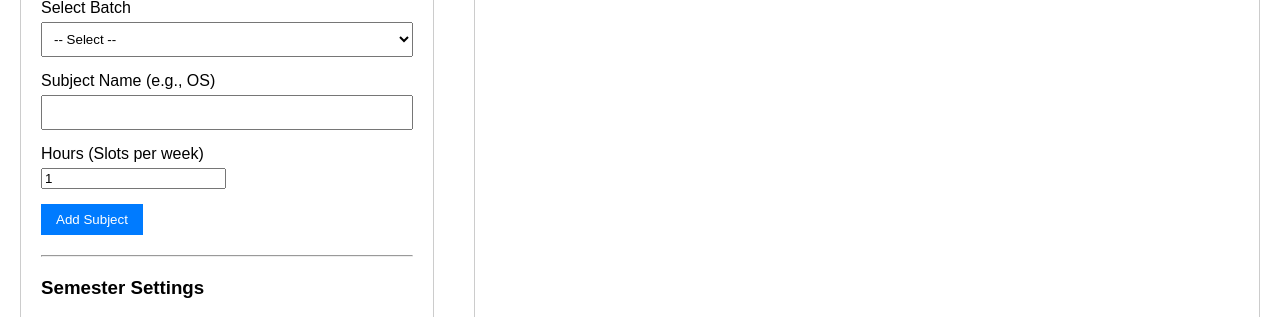
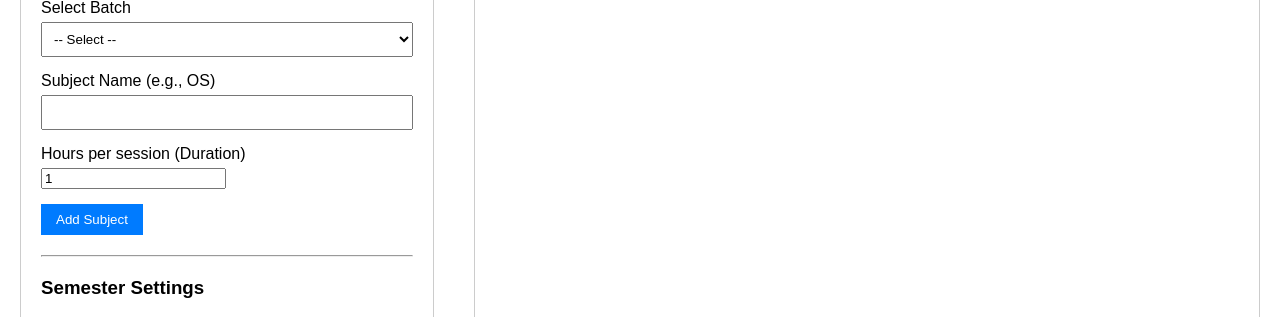
Before and after one commit to varunpnair92/timetable, a Django app: page /manage-batches/ in a window 1280 px wide. Shown: the part 651-968 px from the top of the page. Run offline with Django 5.2, Linux system fonts and the light colour scheme; data that the repository does not hold is empty; parts of the project's set-up code (start-up, migrations or seed data) failed here and were passed over.

Commit message:
feat: implement dynamic block durations based on subject hours per session

```diff
--- a/fisat/views.py
+++ b/fisat/views.py
@@ -2533,11 +2533,23 @@ def api_run_auto_lab_allotment(request):
                     if block not in pref.allowed_hours.split(','): return False
                 return is_lab_free(lab_code, day, block)
 
+            def get_blocks_for_duration(duration):
+                if duration == 1:
+                    return ['1','2','3','4','5','6','7']
+                elif duration == 2:
+                    return ['1,2', '3,4', '5,6']
+                elif duration == 3:
+                    return ['1,2,3', '4,5,6', '5,6,7']
+                elif duration >= 4:
+                    return ['1,2,3,4', '4,5,6,7']
+                return ['1,2,3']
+
             allocated_for_batch = {batch.id: set() for batch in batches_to_allocate}
 
             for phase in ['strict', 'normal']:
                 for batch in batches_to_allocate:
                     subjects = [s.subject_name for s in batch.subjects.all()]
+                    subject_durations = {s.subject_name: s.hours for s in batch.subjects.all()}
                     desel = deselected_subjects.get(str(batch.id), [])
                     subjects_to_allocate = [s for s in subjects if s not in desel]
 
@@ -2608,7 +2620,8 @@ def api_run_auto_lab_allotment(request):
                                     if len(possible_slots) >= slots_needed: break
                                     if day in assigned_days_sim: continue
 
-                                    default_blocks = ['1,2,3', '4,5,6', '5,6,7']
+                                    duration = max(subject_durations.get(s1, 1), subject_durations.get(s2, 1))
+                                    default_blocks = get_blocks_for_duration(duration)
                                     blocks_to_try = [b for b in default_blocks if b not in assigned_blocks_sim] + [b for b in default_blocks if b in assigned_blocks_sim]
 
                                     for block in blocks_to_try:
@@ -2645,7 +2658,8 @@ def api_run_auto_lab_allotment(request):
                                     if len(possible_slots) >= slots_needed: break
                                     if day in assigned_days_sim: continue
 
-                                    default_blocks = ['1,2,3', '4,5,6', '5,6,7']
+                                    duration = max(subject_durations.get(s1, 1), subject_durations.get(s2, 1))
+                                    default_blocks = get_blocks_for_duration(duration)
                                     blocks_to_try = [b for b in default_blocks if b not in assigned_blocks_sim] + [b for b in default_blocks if b in assigned_blocks_sim]
 
                                     for block in blocks_to_try:
@@ -2704,7 +2718,8 @@ def api_run_auto_lab_allotment(request):
                                 if len(possible_slots) >= slots_needed: break
                                 if day in assigned_days_sim: continue
 
-                                default_blocks = ['1,2,3', '4,5,6', '5,6,7']
+                                duration = subject_durations.get(sub, 1)
+                                default_blocks = get_blocks_for_duration(duration)
                                 blocks_to_try = [b for b in default_blocks if b not in assigned_blocks_sim] + [b for b in default_blocks if b in assigned_blocks_sim]
 
                                 for block in blocks_to_try:
@@ -2740,7 +2755,8 @@ def api_run_auto_lab_allotment(request):
                                 if len(possible_slots) >= slots_needed: break
                                 if day in assigned_days_sim: continue
 
-                                default_blocks = ['1,2,3', '4,5,6', '5,6,7']
+                                duration = subject_durations.get(sub, 1)
+                                default_blocks = get_blocks_for_duration(duration)
                                 blocks_to_try = [b for b in default_blocks if b not in assigned_blocks_sim] + [b for b in default_blocks if b in assigned_blocks_sim]
 
                                 for block in blocks_to_try:
--- a/templates/auto_lab_allotment.html
+++ b/templates/auto_lab_allotment.html
@@ -337,7 +337,7 @@
                 if (deselectedSubjects[batchId] && deselectedSubjects[batchId].has(sub)) {
                     isChecked = false;
                 }
-                let slots = (subjectSlots[batchId] && subjectSlots[batchId][sub]) ? subjectSlots[batchId][sub] : subObj.hours;
+                let slots = (subjectSlots[batchId] && subjectSlots[batchId][sub]) ? subjectSlots[batchId][sub] : 1;
                 let subLabs = window.activeSubjectLabs[sub];
                 let subConfig = (subjectConfigs[batchId] && subjectConfigs[batchId][sub]) ? subjectConfigs[batchId][sub] : {strictPriority: false, allowSplitLabs: false, excludedTimes: []};
 
@@ -356,10 +356,10 @@
                     <div class="flex items-center justify-between">
                         <label class="flex items-center space-x-2 text-sm cursor-pointer text-gray-700 dark:text-gray-300">
                             <input type="checkbox" class="batch-sub-cb form-checkbox h-4 w-4 text-blue-600" value="${sub}" ${isChecked ? 'checked' : ''}>
-                            <span class="font-bold">${sub}</span>
+                            <span class="font-bold">${sub}</span> <span class="text-xs text-gray-500 ml-1">(${subObj.hours} hr)</span>
                         </label>
                         <div class="flex items-center text-xs text-gray-600 dark:text-gray-400">
-                            <span class="mr-1">Slots:</span>
+                            <span class="mr-1">Slots Needed (per week):</span>
                             <input type="number" class="batch-sub-slots w-12 border border-gray-300 dark:border-gray-600 rounded px-1 py-0.5 bg-white dark:bg-gray-800" value="${slots}" min="1" max="5" data-sub="${sub}">
                         </div>
                     </div>
--- a/templates/manage_batches.html
+++ b/templates/manage_batches.html
@@ -99,7 +99,7 @@
                     <input type="text" name="subject_name" required>
                 </div>
                 <div class="form-group">
-                    <label>Hours (Slots per week)</label>
+                    <label>Hours per session (Duration)</label>
                     <input type="number" name="hours" min="1" value="1" required>
                 </div>
                 <button type="submit">Add Subject</button>
@@ -205,7 +205,7 @@
                             <ul>
                             {% for subject in batch.subjects.all %}
                                 <li style="display: flex; justify-content: space-between; align-items: center; margin-bottom: 5px;">
-                                    <span>{{ subject.subject_name }} ({{ subject.hours }} slots)</span>
+                                    <span>{{ subject.subject_name }} ({{ subject.hours }} hours/session)</span>
                                     <form method="POST" style="margin:0; display:inline;" onsubmit="return confirm('Remove subject {{ subject.subject_name }} from this batch?');">
                                         {% csrf_token %}
                                         <input type="hidden" name="action" value="delete_subject">
```
